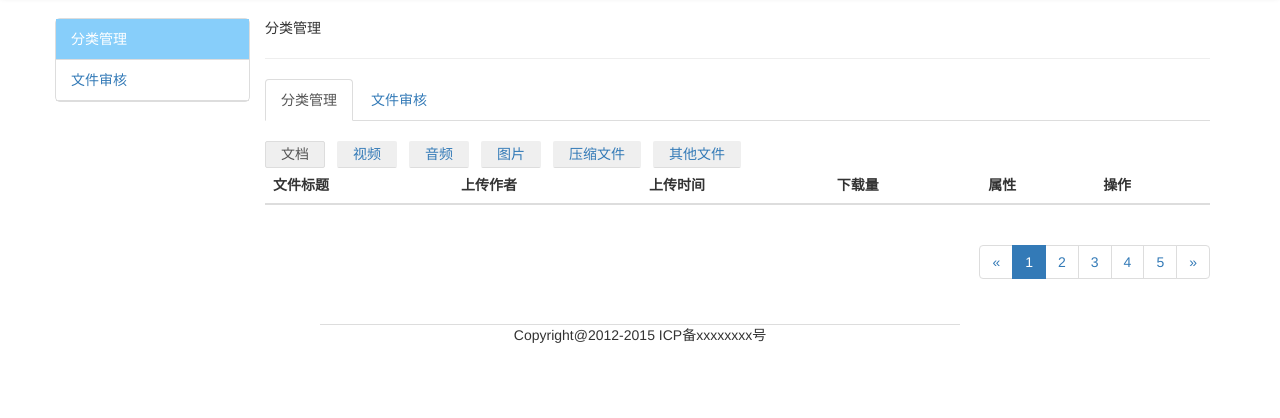
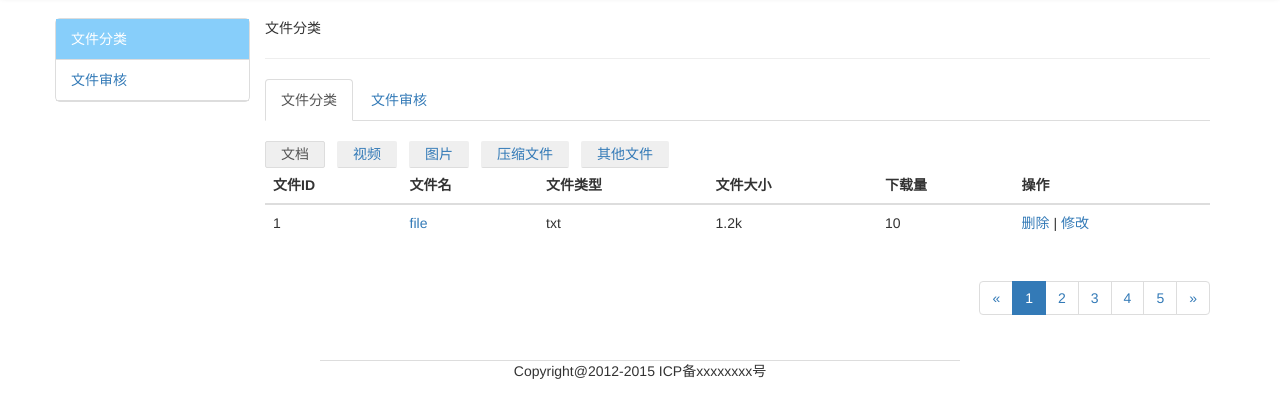
Before and after one commit to yangyan1012775/fileshare, a website: page src/views/admin/back-file-category.html in a window 1280 px wide. Shown: the part 54-472 px from the top of the page. Drawn offline with nearby package versions, Linux system fonts and the light colour scheme.

Commit message:
文件管理界面二次提交

```diff
--- a/src/views/admin/back-file-category.html
+++ b/src/views/admin/back-file-category.html
@@ -73,7 +73,7 @@
                 <nav id="nav1">
                     <ul>
                         <li class="active" id="mcon">
-                            <a href="">分类管理</a>
+                            <a href="">文件分类</a>
                         </li>
                         <li id="acon">
                             <a href="">文件审核</a>
@@ -83,27 +83,26 @@
                 </nav>
             </div>
             <div class="col-sm-10">
-                分类管理
+                文件分类
                 <hr>
                 <ul class="nav nav-tabs">
                     <li class="active" id="mcont">
-                        <a href="#guan" data-toggle="tab">分类管理</a>
+                        <a href="#guan" data-toggle="tab">文件分类</a>
                     </li>
                     <li id="acont">
                         <a href="#adds" data-toggle="tab">文件审核</a>
                     </li>
                 </ul>
                 <div class="tab-content">
+                    <!-- 文件分类 -->
                     <div class="tab-pane active clearfix" id="guan">
+                        <!-- 分类详情 -->
                         <ul class="nav nav-tabs">
                             <li class="active">
                                 <a href="#doc" data-toggle="tab">文档</a>
                             </li>
                             <li>
                                 <a href="#vid" data-toggle="tab">视频</a>
-                            </li>
-                            <li>
-                                <a href="#aud" data-toggle="tab">音频</a>
                             </li>
                             <li>
                                 <a href="#Img" data-toggle="tab">图片</a>
@@ -115,21 +114,34 @@
                                 <a href="#Other" data-toggle="tab">其他文件</a>
                             </li>
                         </ul>
+                        <!-- 分类列表 -->
                         <div class="tab-content">
                             <div class="tab-pane active" id="doc">
                                 <table id="document" class="table">
                                     <thead>
                                         <tr>
-                                            <th>文件标题</th>
-                                            <th>上传作者</th>
-                                            <th>上传时间</th>
+                                            <th>文件ID</th>
+                                            <th>文件名</th>
+                                            <th>文件类型</th>
+                                            <th>文件大小</th>
                                             <th>下载量</th>
-                                            <th>属性</th>
                                             <th>操作</th>
                                         </tr>
                                     </thead>
                                     <tbody>
-
+                                        <tr>
+                                            <td>1</td>
+                                            <td>
+                                                <a href="#">file</a>
+                                            </td>
+                                            <td>txt</td>
+                                            <td>1.2k</td>
+                                            <td>10</td>
+                                            <td>
+                                                <a href="#">删除</a> |
+                                                <a href="#">修改</a>
+                                            </td>
+                                        </tr>
                                     </tbody>
                                 </table>
                             </div>
@@ -137,33 +149,28 @@
                                 <table id="video" class="table">
                                     <thead>
                                         <tr>
-                                            <th>文件标题</th>
-                                            <th>上传作者</th>
-                                            <th>上传时间</th>
+                                            <th>文件ID</th>
+                                            <th>文件名</th>
+                                            <th>文件类型</th>
+                                            <th>文件大小</th>
                                             <th>下载量</th>
-                                            <th>属性</th>
                                             <th>操作</th>
                                         </tr>
                                     </thead>
                                     <tbody>
-
-                                    </tbody>
-                                </table>
-                            </div>
-                            <div class="tab-pane" id="aud">
-                                <table id="audio" class="table">
-                                    <thead>
                                         <tr>
-                                            <th>文件标题</th>
-                                            <th>上传作者</th>
-                                            <th>上传时间</th>
-                                            <th>下载量</th>
-                                            <th>属性</th>
-                                            <th>操作</th>
+                                            <td>1</td>
+                                            <td>
+                                                <a href="#">file</a>
+                                            </td>
+                                            <td>txt</td>
+                                            <td>1.2k</td>
+                                            <td>10</td>
+                                            <td>
+                                                <a href="#">删除</a> |
+                                                <a href="#">修改</a>
+                                            </td>
                                         </tr>
-                                    </thead>
-                                    <tbody>
-
                                     </tbody>
                                 </table>
                             </div>
@@ -171,16 +178,28 @@
                                 <table id="img" class="table">
                                     <thead>
                                         <tr>
-                                            <th>文件标题</th>
-                                            <th>上传作者</th>
-                                            <th>上传时间</th>
+                                            <th>文件ID</th>
+                                            <th>文件名</th>
+                                            <th>文件类型</th>
+                                            <th>文件大小</th>
                                             <th>下载量</th>
-                                            <th>属性</th>
                                             <th>操作</th>
                                         </tr>
                                     </thead>
-                                    '/admin/file/category'         <tbody>
-
+                                    <tbody>
+                                        <tr>
+                                            <td>1</td>
+                                            <td>
+                                                <a href="#">file</a>
+                                            </td>
+                                            <td>txt</td>
+                                            <td>1.2k</td>
+                                            <td>10</td>
+                                            <td>
+                                                <a href="#">删除</a> |
+                                                <a href="#">修改</a>
+                                            </td>
+                                        </tr>
                                     </tbody>
                                 </table>
                             </div>
@@ -188,16 +207,28 @@
                                 <table id="zip" class="table">
                                     <thead>
                                         <tr>
-                                            <th>文件标题</th>
-                                            <th>上传作者</th>
-                                            <th>上传时间</th>
+                                            <th>文件ID</th>
+                                            <th>文件名</th>
+                                            <th>文件类型</th>
+                                            <th>文件大小</th>
                                             <th>下载量</th>
-                                            <th>属性</th>
                                             <th>操作</th>
                                         </tr>
                                     </thead>
                                     <tbody>
-
+                                        <tr>
+                                            <td>1</td>
+                                            <td>
+                                                <a href="#">file</a>
+                                            </td>
+                                            <td>txt</td>
+                                            <td>1.2k</td>
+                                            <td>10</td>
+                                            <td>
+                                                <a href="#">删除</a> |
+                                                <a href="#">修改</a>
+                                            </td>
+                                        </tr>
                                     </tbody>
                                 </table>
                             </div>
@@ -205,20 +236,33 @@
                                 <table id="other" class="table">
                                     <thead>
                                         <tr>
-                                            <th>文件标题</th>
-                                            <th>上传作者</th>
-                                            <th>上传时间</th>
+                                            <th>文件ID</th>
+                                            <th>文件名</th>
+                                            <th>文件类型</th>
+                                            <th>文件大小</th>
                                             <th>下载量</th>
-                                            <th>属性</th>
                                             <th>操作</th>
                                         </tr>
                                     </thead>
                                     <tbody>
-
+                                        <tr>
+                                            <td>1</td>
+                                            <td>
+                                                <a href="#">file</a>
+                                            </td>
+                                            <td>txt</td>
+                                            <td>1.2k</td>
+                                            <td>10</td>
+                                            <td>
+                                                <a href="#">删除</a> |
+                                                <a href="#">修改</a>
+                                            </td>
+                                        </tr>
                                     </tbody>
                                 </table>
                             </div>
                         </div>
+                        <!-- 分页 -->
                         <ul class="pagination pull-right">
                             <li>
                                 <a href="#">&laquo;</a>
@@ -243,6 +287,7 @@
                             </li>
                         </ul>
                     </div>
+                    <!--文件审核 -->
                     <div class="tab-pane" id="adds">
                         <table class="table">
                             <thead>
```
